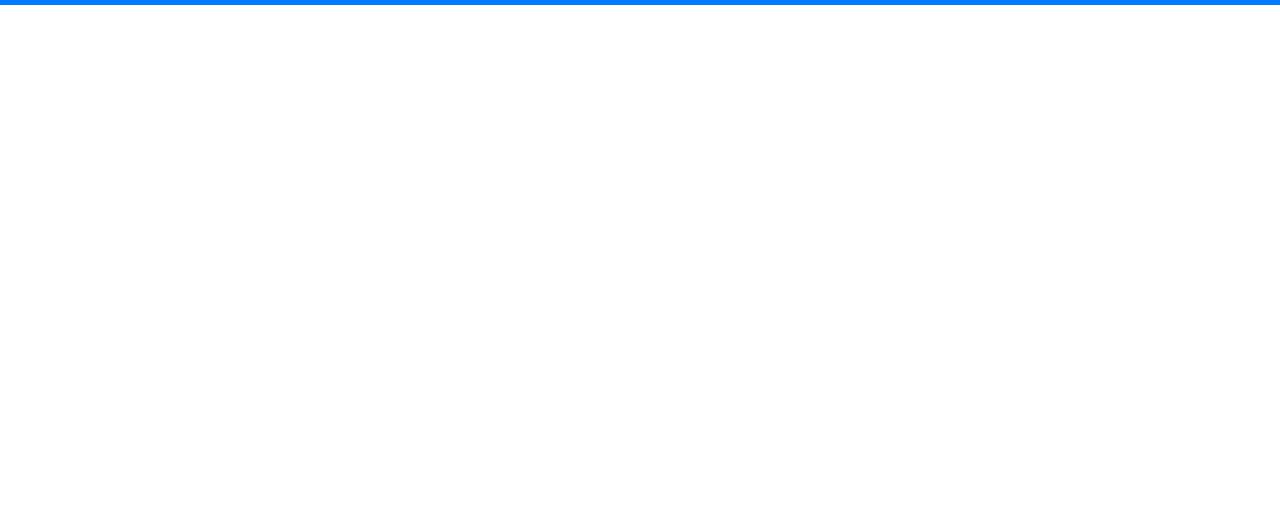
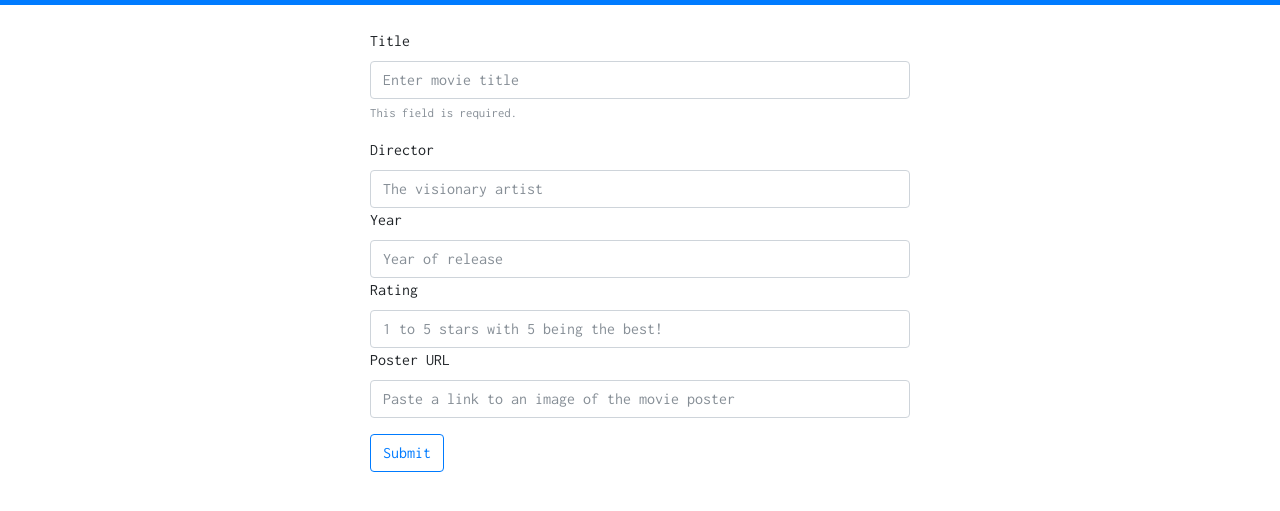
Before and after one commit to KevinUSCU/movie-crud-client, a website: page edit-movie.html in a window 1280 px wide. Shown: the part 69-580 px from the top of the page. Drawn offline with nearby package versions, Linux system fonts and the light colour scheme; a web font is replaced by a local one.

Commit message:
Add edit movie page (which will create and update).

```diff
--- a/edit-movie.html
+++ b/edit-movie.html
@@ -15,6 +15,7 @@
     <!-- Local Styles & Scripts -->
     <link rel="stylesheet" href="styles/main.css">
     <script defer src="scripts/main.js"></script>
+    <script defer src="scripts/edit-movie.js"></script>
   </head>
   <body>
     <nav class="navbar navbar-expand-sm navbar-dark bg-primary">
@@ -34,8 +35,30 @@
         </ul>
       </div>
     </nav>
-    <main id="content" class="container">
-      <!-- Generated page content goes here -->
+    <main class="container">
+      <br>
+      <div class="row justify-content-center">
+        <div class="col col-md-6"
+          <form>
+            <div class="form-group">
+              <label for="movieTitle">Title</label>
+              <input type="text" class="form-control" id="movieTitle" aria-describedby="titleHelp" placeholder="Enter movie title">
+              <small id="titleHelp" class="form-text text-muted">This field is required.</small>
+            </div>
+            <div class="form-group">
+              <label for="movieDirector">Director</label>
+              <input type="text" class="form-control" id="movieDirector" placeholder="The visionary artist">
+              <label for="movieYear">Year</label>
+              <input type="text" class="form-control" id="movieYear" placeholder="Year of release">
+              <label for="movieRating">Rating</label>
+              <input type="number" min="1" max="5" class="form-control" id="movieRating" placeholder="1 to 5 stars with 5 being the best!">
+              <label for="moviePoster">Poster URL</label>
+              <input type="url" class="form-control" id="moviePoster" placeholder="Paste a link to an image of the movie poster">
+            </div>
+            <button type="submit" class="btn btn-outline-primary">Submit</button>
+          </form>
+        </div>
+      </div>
     </main>
   </body>
 </html>
--- a/scripts/main.js
+++ b/scripts/main.js
@@ -5,4 +5,4 @@ const baseURL = 'http://localhost:3000'
 
 // Navbar Listeners
 $('#nav-index-button')[0].addEventListener('click', event => window.location="movie-index.html")
-$('#nav-add-button')[0].addEventListener('click', event => window.location="add-movie.html")
+$('#nav-add-button')[0].addEventListener('click', event => window.location="edit-movie.html")
```
Also changed, not shown: add-movie.html (deleted), scripts/edit-movie.js (added).
